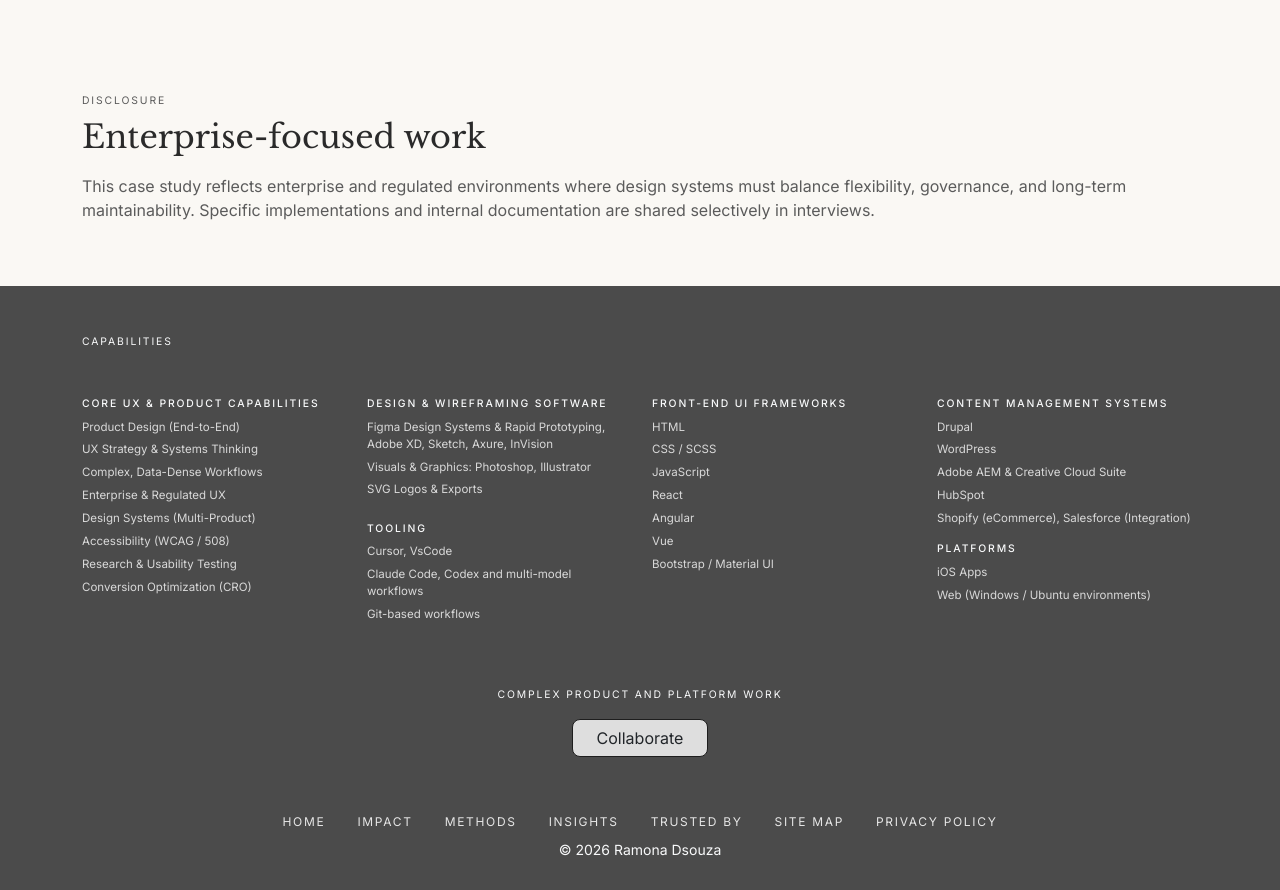
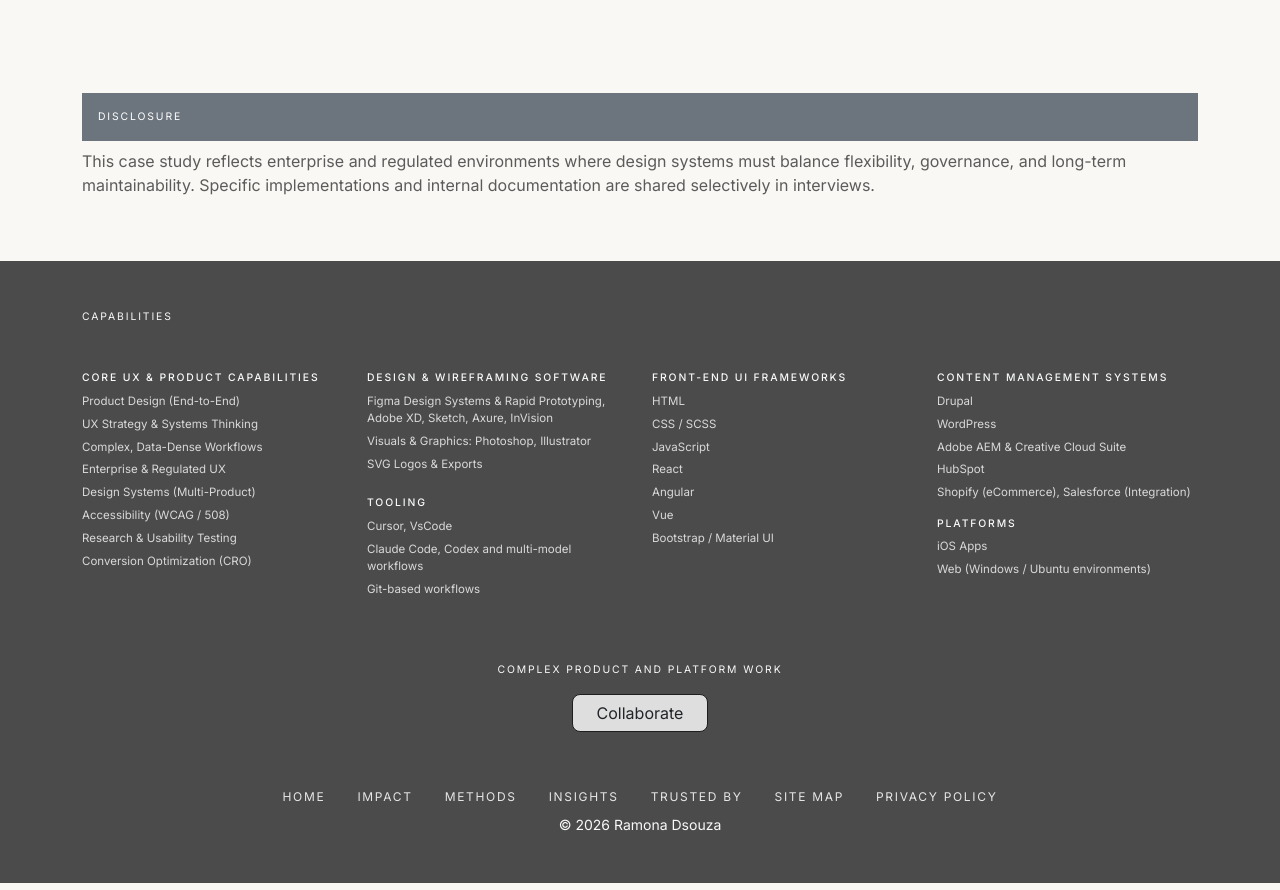
Before and after one commit to ramonaworks/00_rdd2567vc, a plain HTML site: page case-studies-ux-ui-enterprise-design-systems.html in a window 1280 px wide. Shown: the part 3197-4087 px from the top of the page. Drawn offline with nearby package versions, Linux system fonts and the light colour scheme.

Commit message:
Disclosures updated

```diff
--- a/case-studies-ux-ui-enterprise-design-systems.html
+++ b/case-studies-ux-ui-enterprise-design-systems.html
@@ -563,8 +563,7 @@
 <!-- Disclosure -->
 <section class="py-5">
 <div class="container">
-<p class="section-label mb-2">Disclosure</p>
-<h3 class="section-title mb-3">Enterprise-focused work</h3>
+<p class="section-label mb-2 text-white bg-secondary p-3">Disclosure</p>
 <p class="section-copy">
   This case study reflects enterprise and regulated environments
   where design systems must balance flexibility, governance,
```
